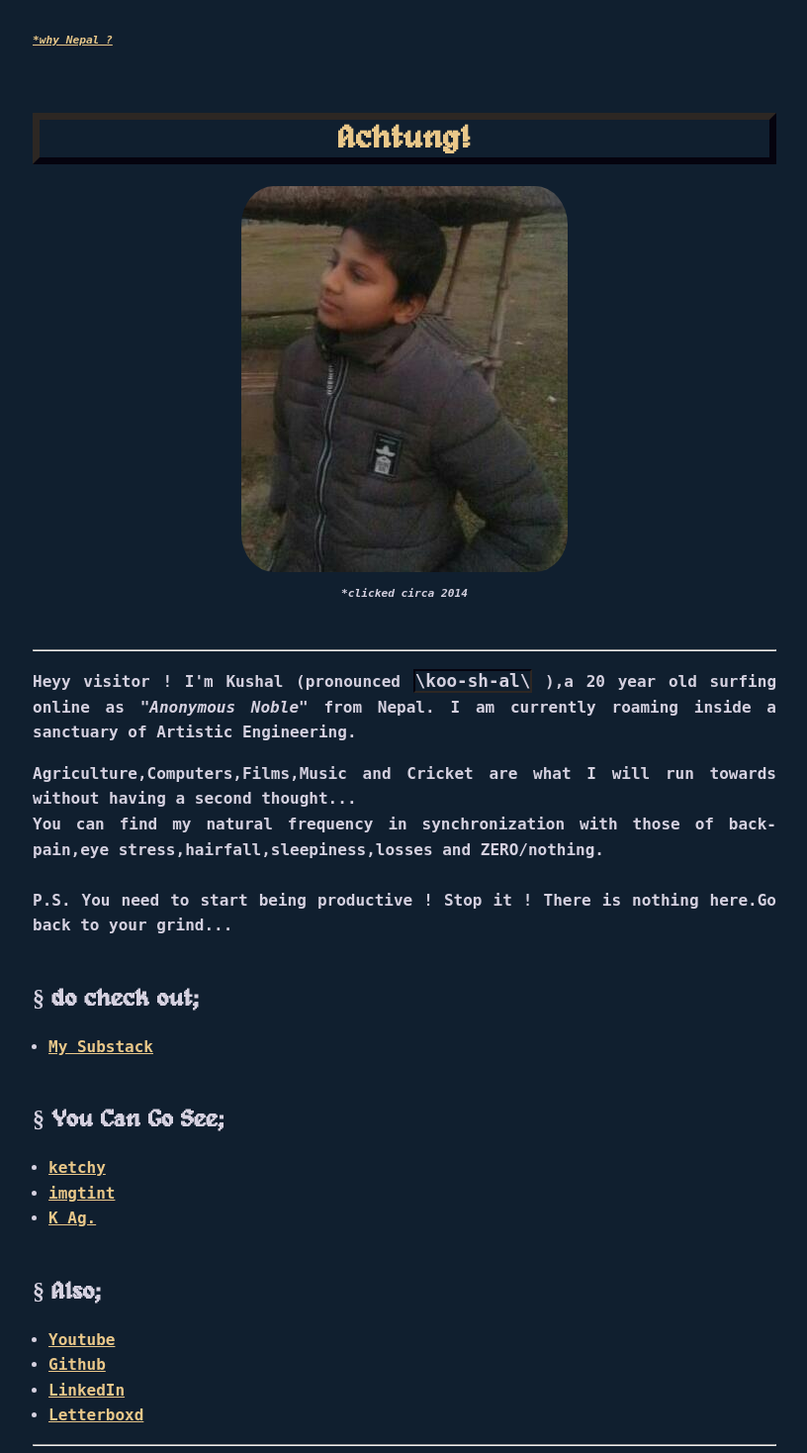
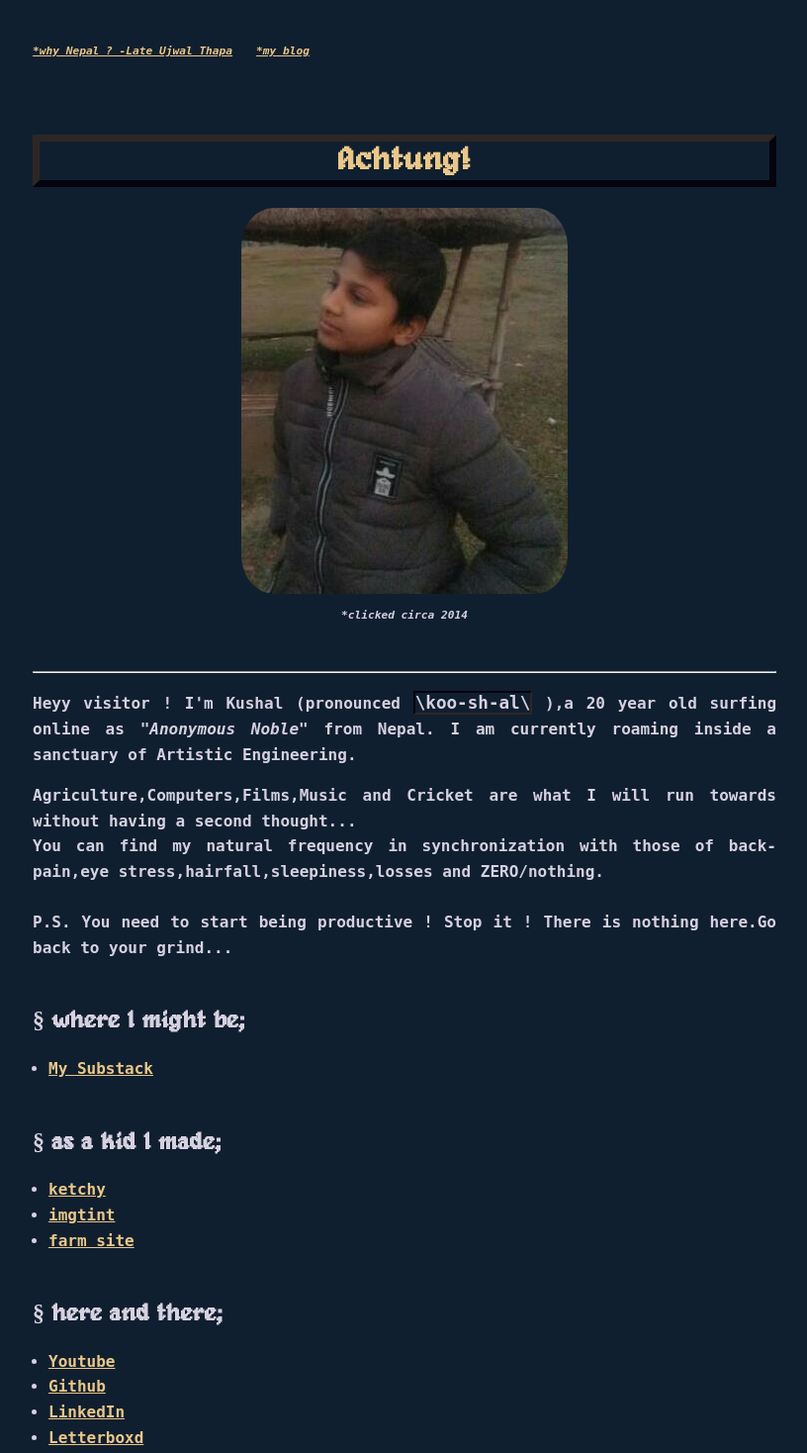
Before and after one commit to kushall09/site, a plain HTML site: page par/index.html in a window 1280 px wide. Shown: the top 1468 px of the page at 99% size, without its empty margins (231-1047 px from the left). Drawn offline with Linux system fonts and the light colour scheme.

Commit message:
kuch badla hoga

```diff
--- a/par/index.html
+++ b/par/index.html
@@ -7,8 +7,9 @@
      <link rel="icon" type="image/x-icon" href="favicon.ico">
     </head>
     <body>
-      <p style="font-size:0.7em;"><i><a
-      href="https://www.whynepal.org/">*why Nepal ?</a></i></p>
+      <p style="font-size:0.7em; display: inline-flex; gap: 12px; flex-wrap: wrap; align-items: center;"><i><a
+      href="https://www.whynepal.org/">*why Nepal ? -Late Ujwal Thapa</a></i><br><i><a
+        href="https://arckushal.dreamwidth.org">*my blog</a></i></p>
         <h1 id="kushal">Achtung!</h1>
         <figure>
             <a class="image" href="2014.jpg"><img src="2014.jpg"
@@ -28,23 +29,23 @@
 	    <br>
 	    P.S. You need to start being productive ! Stop it ! There is nothing here.Go back to your grind...
         </p>
-        <h2 id="projects">do check out;</h2>
+        <h2 id="projects">where I might be;</h2>
         <ul>
             <li><a href="https://kushalls.substack.com"
         target="_blank">My Substack</a></li>
       </ul>
-        <h2 id="projects">You Can Go See;</h2>
+        <h2 id="projects">as a kid I made;</h2>
         <ul>
             <li><a href="https://github.com/kushall09/ketchy"
         target="_blank">ketchy</a></li>
 	    <li><a href="https://github.com/kushall09/imgtint"
         target="_blank">imgtint</a></li>
 	    <li><a href="https://kushalkrishi.com.np"
-        target="_blank">K Ag.</a></li>
+        target="_blank">farm site</a></li>
 
 
         </ul>
-        <h2 id="links">Also;</h2>
+        <h2 id="links">here and there;</h2>
         <ul>
             <li><a href="https://youtube.com/@AnonymousNoble">Youtube</a></li>
             <li><a href="https://github.com/kushall09">Github</a></li>
```
